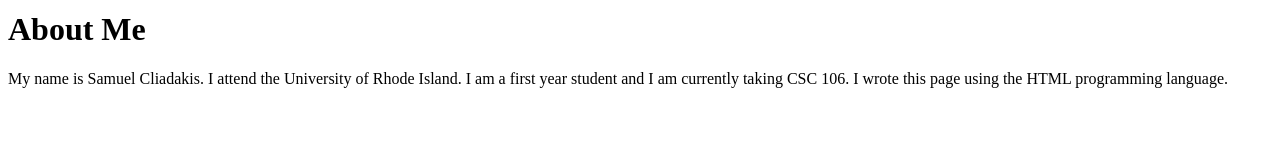
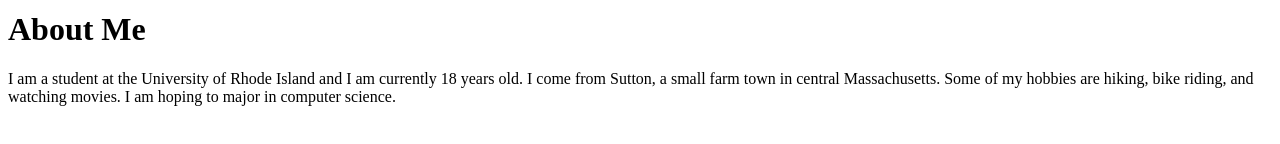
Before and after one commit to samcliadakis/samcliadakis.github.io, a plain HTML site: page about.html in a window 1280 px wide. Shown: the part 632-776 px from the top of the page. Drawn offline with Linux system fonts and the light colour scheme.

Commit message:
Update about.html

```diff
--- a/about.html
+++ b/about.html
@@ -18,7 +18,7 @@
             </thead>
         </table>
         <h1>About Me</h1>
-        <p>My name is Samuel Cliadakis. I attend the University of Rhode Island. I am a first year student and I am currently taking CSC 106. I wrote this page using the HTML programming language.
+        <p> I am a student at the University of Rhode Island and I am currently 18 years old. I come from Sutton, a small farm town in central Massachusetts. Some of my hobbies are hiking, bike riding, and watching movies. I am hoping to major in computer science.
         </p>
     </body>
 </html>
```
